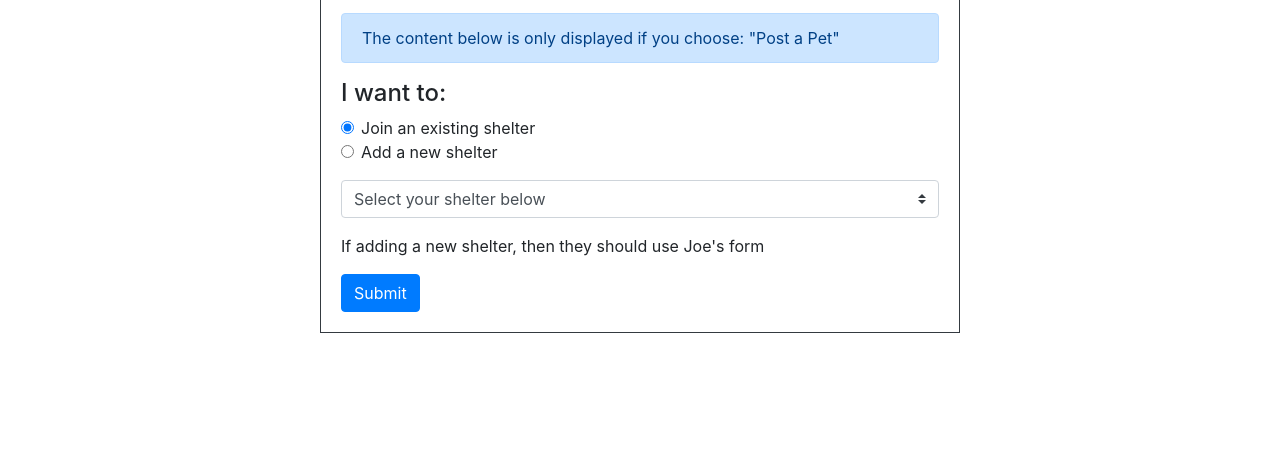
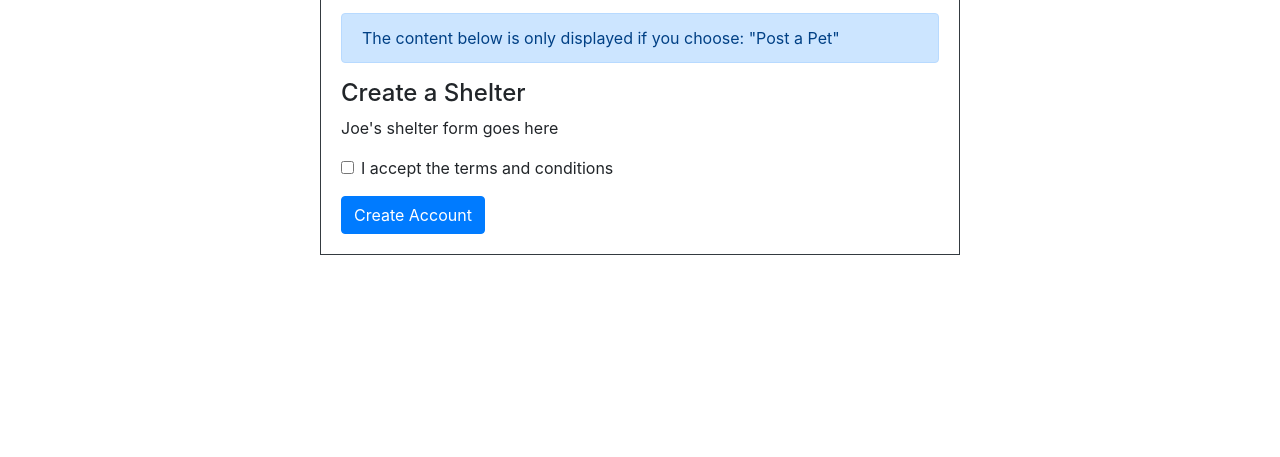
Before and after one commit to alexjdesio/cs326-final-kaf, a plain HTML site: page signup.html in a window 1280 px wide. Shown: the part 830-1287 px from the top of the page. Drawn offline with nearby package versions, Linux system fonts and the light colour scheme.

Commit message:
Updated signup.html
Updated signup.html to accomodate creating a shelter as part of the form(Joe's responsibility).

```diff
--- a/signup.html
+++ b/signup.html
@@ -2,8 +2,9 @@
 <html>
     <head>
         <meta charset="UTF-8">
-        <title>Pet-It | Login   </title>
+        <title>Pet-It | Signup</title>
         <meta name="viewport" content="width=device-width, initial-scale=1, shrink-to-fit=no">
+        <link rel="icon" type="image/png" href="./images/dog_icon.png"/>
         <link rel="stylesheet" href="https://cdn.jsdelivr.net/npm/bootstrap@4.5.3/dist/css/bootstrap.min.css" integrity="sha384-TX8t27EcRE3e/ihU7zmQxVncDAy5uIKz4rEkgIXeMed4M0jlfIDPvg6uqKI2xXr2" crossorigin="anonymous">
         <link rel="stylesheet" type="text/css" href="style.css">
     </head>
@@ -115,30 +116,16 @@
                     The content below is only displayed if you choose: "Post a Pet"
                 </div>
                 <div id="shelter-user-form">
-                    <h4>I want to:</h4>
-                    <div>
-                        <div class="form-check">
-                            <input class="form-check-input" type="radio" name="joinShelterChoice" id="exampleRadios1" value="option1" checked>
-                            <label class="form-check-label" for="exampleRadios1">
-                            Join an existing shelter
-                            </label>
-                        </div>
-                        <div class="form-check mb-3">
-                            <input class="form-check-input" type="radio" name="joinShelterChoice" id="exampleRadios2" value="option2">
-                            <label class="form-check-label" for="exampleRadios2">
-                            Add a new shelter
-                            </label>
-                        </div>
+                    <h4>Create a Shelter</h4>
+                    <p>Joe's shelter form goes here</p>
                     </div>
-                    <select class="custom-select mb-3">
-                        <option selected>Select your shelter below</option>
-                        <option value="1">Magnolia Shelter</option>
-                        <option value="2">Orchard Shelter</option>
-                        <option value="3">Amethyst Shelter</option>
-                    </select>
-                    <p>If adding a new shelter, then they should use Joe's form</p>
+                    <div class="form-check mb-3">
+                        <input class="form-check-input" type="checkbox" value="" id="defaultCheck1">
+                        <label class="form-check-label" for="defaultCheck1">
+                          I accept the terms and conditions
+                        </label>
                     </div>
-                <button type="submit" class="btn btn-primary">Submit</button>
+                <button type="submit" class="btn btn-primary">Create Account</button>
               </form>
         </div>
 
```
Also changed, not shown: index.html (+7 -4 lines), login.html (+2 -1 lines), navbar.html (added).
